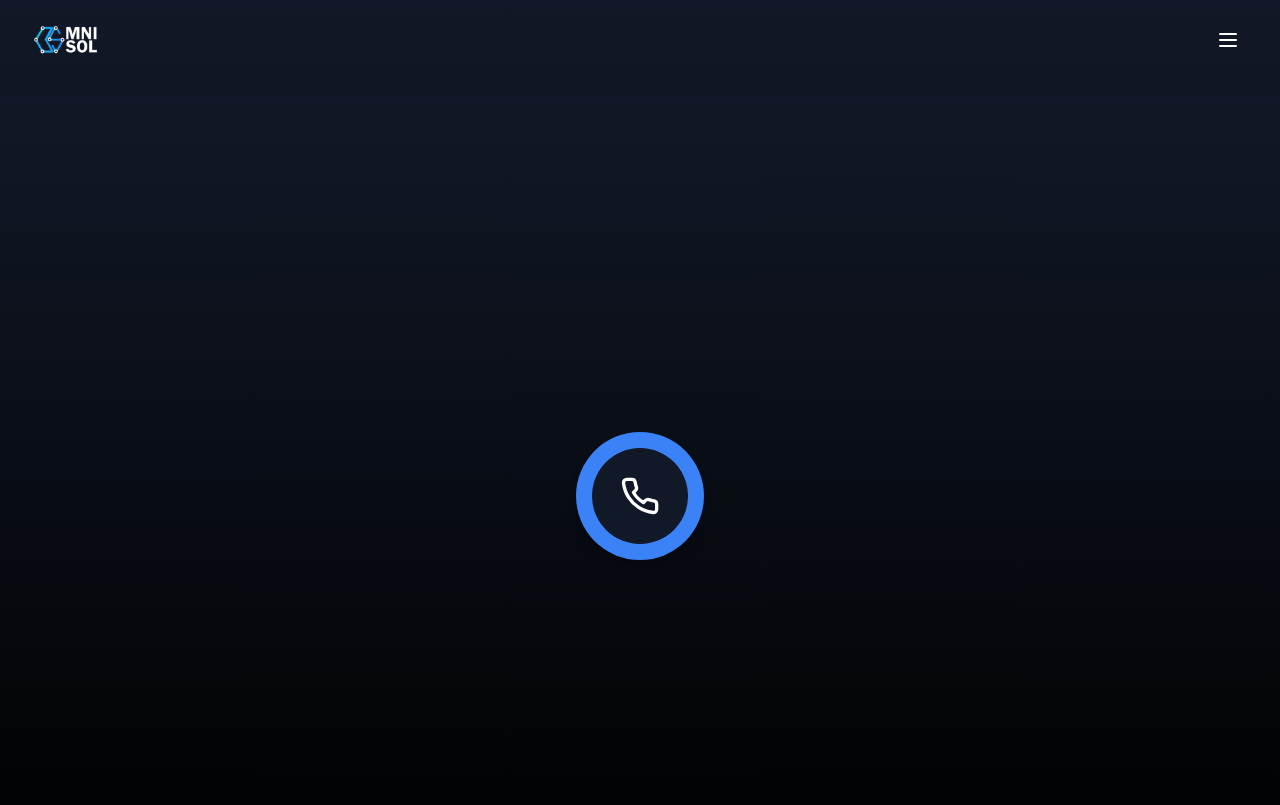
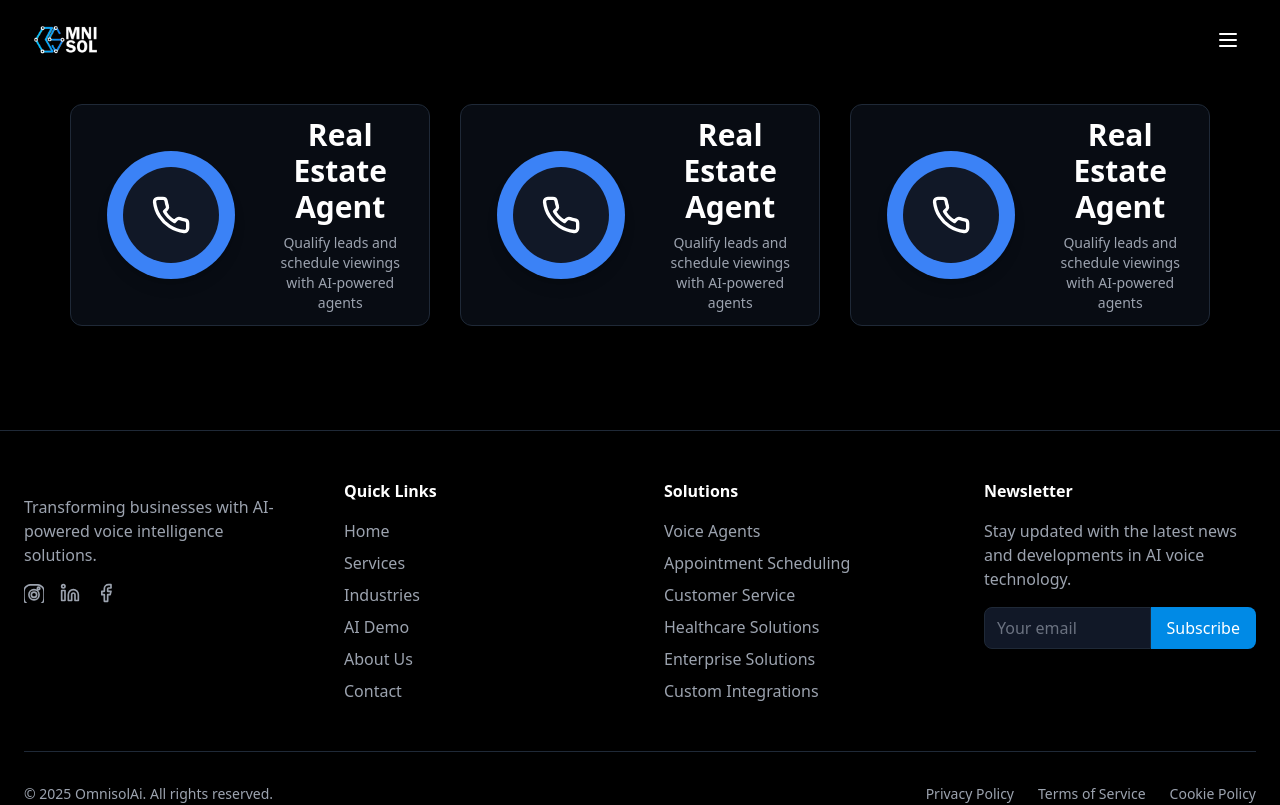
Before and after one commit to AbdulAhadera/OmniSol, a React (Vite) app: page /ai/demo/free in a window 1280 px wide. Shown: the top 805 px of the page. Built offline with nearby package versions, Linux system fonts and the light colour scheme.

Commit message:
"FrontEnd Complete"

```diff
--- a/src/components/CallButton.jsx
+++ b/src/components/CallButton.jsx
@@ -73,29 +73,22 @@ const CallButton = () => {
   };
 
   return (
-    <section className="py-24 bg-gradient-to-b from-gray-900 to-black min-h-screen flex flex-col items-center justify-center">
 
-      {/* Animated Call Circle */}
-      <div className="relative cursor-pointer group" onClick={handleCall}>
-        {/* Outer pulsing circle */}
-        <div className={`absolute inset-0 rounded-full ${getButtonColor().replace('bg-', 'bg-')}/30 ${getAnimationClass()}`}></div>
+    <div className=" cursor-pointer group" onClick={handleCall}>
 
-        {/* Multiple ripple circles for calling/connecting state */}
+      <div className={`inset-0 rounded-full ${getButtonColor().replace('bg-', 'bg-')}/30 ${getAnimationClass()}`}></div>
       {(state === 'calling' || state === 'connecting') && (
         <>
-            <div className="absolute inset-[-10px] rounded-full bg-white/10 animate-ping-slow"></div>
-            <div className="absolute inset-[-5px] rounded-full bg-white/20 animate-ping-slow animation-delay-300"></div>
+          <div className="inset-[-10px] rounded-full bg-white/10 animate-ping-slow"></div>
+          <div className="inset-[-5px] rounded-full bg-white/20 animate-ping-slow animation-delay-300"></div>
         </>
       )}
-
-        {/* Main circle */}
-        <div className={`relative flex items-center justify-center rounded-full ${getButtonColor()} w-32 h-32 shadow-lg transition-all duration-300 group-hover:scale-95`}>
+      <div className={`flex items-center justify-center rounded-full ${getButtonColor()} w-32 h-32 shadow-lg transition-all duration-300 group-hover:scale-95`}>
         <div className="rounded-full bg-gray-900 w-24 h-24 flex items-center justify-center">
           {getButtonIcon()}
         </div>
       </div>
     </div>
-    </section>
   );
 };
 
--- a/src/components/process.tsx
+++ b/src/components/process.tsx
@@ -66,7 +66,7 @@ const Process = () => {
               transition={{ duration: 0.5, delay: index * 0.2 }}
               className="bg-gray-900/50 backdrop-blur-sm rounded-xl p-8 border border-gray-800 hover:border-red-500/30 transition-all duration-300"
             >
-              <div className="bg-red-500/10 p-4 rounded-full w-16 h-16 flex items-center justify-center mb-6 text-red-500">
+              <div className="bg-secondary/10 p-4 rounded-full w-16 h-16 flex items-center justify-center mb-6 text-red-500">
                 {step.icon}
               </div>
               <h3 className="text-xl font-bold text-white mb-4">{step.title}</h3>
--- a/src/pages/AiDemoCall.jsx
+++ b/src/pages/AiDemoCall.jsx
@@ -7,32 +7,65 @@ import CallButton from '../components/CallButton';
 
 
 function AiDemoCall() {
-  const processSteps = [
-    {
-      icon: <Phone size={40} />,
-      title: "Sky Dental Clinic",
-      description: "Automate appointment scheduling and reminders for dental practices."
-    },
-    {
-      icon: <Phone size={40} />,
-      title: "Real Estate Cold Caller",
-      description: "Qualify leads and schedule viewings with AI-powered agents."
-    },
-    {
-      icon: <Phone size={40} />,
-      title: "Gas Station Agent",
-      description: "Handle customer inquiries and updates with AI-driven voice assistants."
-    }
-  ];
 
   return (
     <div className="min-h-screen bg-black text-white">
 
       <Navbar />
 
-      <section className="py-24 bg-gradient-to-b from-gray-900 to-black">
+      <section className="py-24 block md:flex w-full justify-evenly px-10">
 
-        <CallButton />
+        <motion.div
+          initial={{ opacity: 0, y: 30 }}
+          whileInView={{ opacity: 1, y: 0 }}
+          viewport={{ once: true }}
+          className="w-full my-2 py-3 block lg:w-[30%] lg:flex bg-gray-900/50 backdrop-blur-sm rounded-xl px-2 border border-gray-800 hover:border-secondary/40 transition-all duration-300"
+        >
+          <div className="w-full ml-3 lg:w-1/2 mx-2 flex justify-center items-center">  {/* Flexbox added here */}
+            <CallButton />
+          </div>
+
+          <div className="w-full lg:w-1/2 px-2 text-center">
+            <h3 className="text-2xl md:text-3xl font-bold text-white">Real Estate Agent</h3>
+            <p className="text-sm text-gray-400 mt-2">Qualify leads and schedule viewings with AI-powered agents</p>
+          </div>
+        </motion.div>
+
+        <motion.div
+          initial={{ opacity: 0, y: 30 }}
+          whileInView={{ opacity: 1, y: 0 }}
+          viewport={{ once: true }}
+          className="w-full my-2 py-3 block lg:w-[30%] lg:flex bg-gray-900/50 backdrop-blur-sm rounded-xl px-2 border border-gray-800 hover:border-secondary/40 transition-all duration-300"
+        >
+          <div className="w-full ml-3 lg:w-1/2 mx-2 flex justify-center items-center">  {/* Flexbox added here */}
+            <CallButton />
+          </div>
+
+          <div className="w-full lg:w-1/2 px-2 text-center">
+            <h3 className="text-2xl md:text-3xl font-bold text-white">Real Estate Agent</h3>
+            <p className="text-sm text-gray-400 mt-2">Qualify leads and schedule viewings with AI-powered agents</p>
+          </div>
+        </motion.div>
+
+        <motion.div
+          initial={{ opacity: 0, y: 30 }}
+          whileInView={{ opacity: 1, y: 0 }}
+          viewport={{ once: true }}
+          className="w-full my-2 py-3 block lg:w-[30%] lg:flex bg-gray-900/50 backdrop-blur-sm rounded-xl px-2 border border-gray-800 hover:border-secondary/40 transition-all duration-300"
+        >
+          <div className="w-full ml-3 lg:w-1/2 mx-2 flex justify-center items-center">  {/* Flexbox added here */}
+            <CallButton />
+          </div>
+
+          <div className="w-full lg:w-1/2 px-2 text-center">
+            <h3 className="text-2xl md:text-3xl font-bold text-white">Real Estate Agent</h3>
+            <p className="text-sm text-gray-400 mt-2">Qualify leads and schedule viewings with AI-powered agents</p>
+          </div>
+        </motion.div>
+
+
+
+
 
       </section>
 
```
Lines whose indentation alone changed are shown as unchanged.
